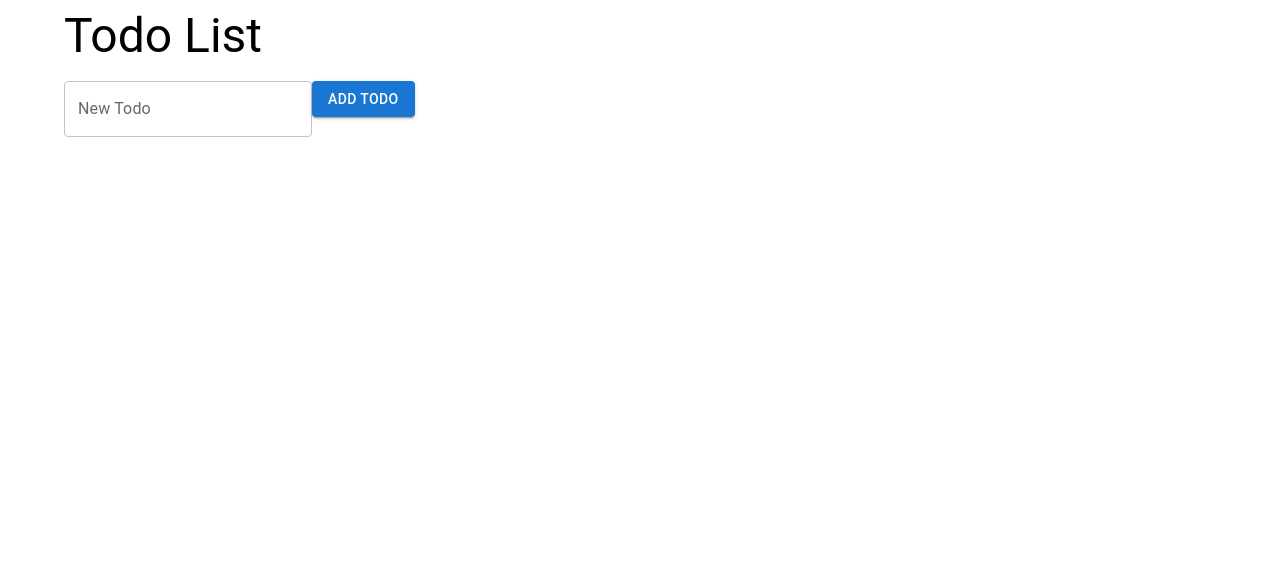
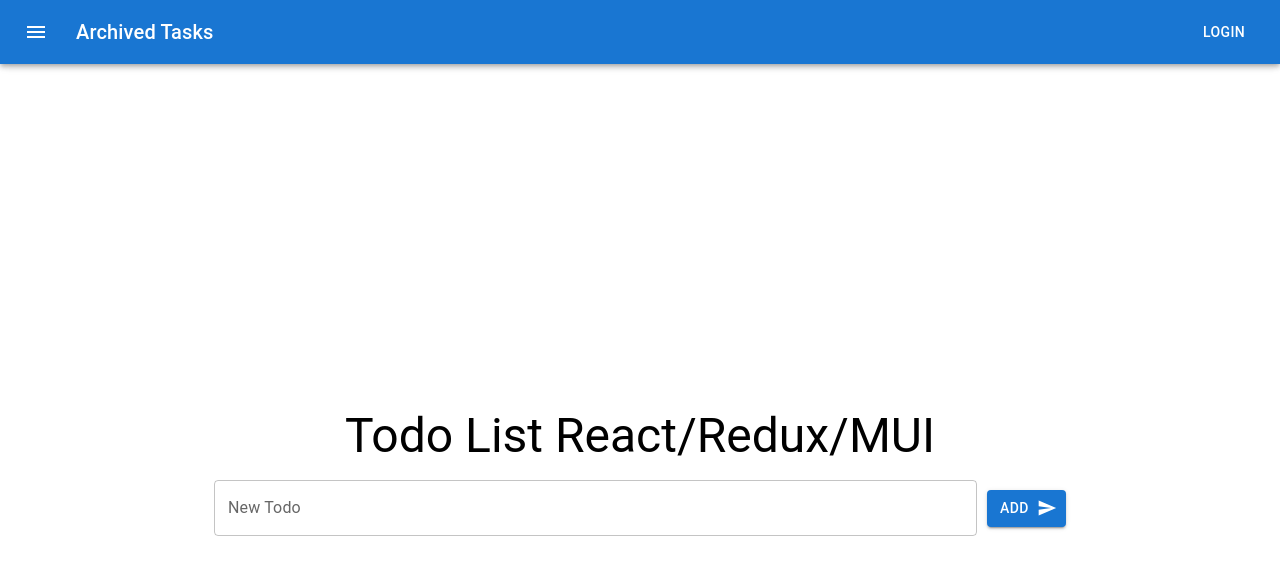
Before and after one commit to SachaSST/Redux-React-MUI, a React (Create React App) app: page / in a window 1280 px wide. Shown: the top 574 px of the page. Built offline with nearby package versions, Linux system fonts and the light colour scheme.

Commit message:
fix bug archive bar

```diff
--- a/src/App.js
+++ b/src/App.js
@@ -1,17 +1,40 @@
 import React from 'react';
 import AddTodo from './components/AddTodo';
 import TodoList from './components/TodoList';
-import { Container, Typography } from '@mui/material';
+import ArchivedMenuBar from './components/ArchivedMenuBar';
+import { Container, Typography, Box } from '@mui/material';
 
 const App = () => {
   return (
-    <Container>
-      <Typography variant="h3" gutterBottom>
-        Todo List
-      </Typography>
-      <AddTodo />
-      <TodoList />
-    </Container>
+    <div>
+      <ArchivedMenuBar />
+      <Container maxWidth="md" style={{ marginTop: '80px' }}>
+        <Box
+          display="flex"
+          flexDirection="column"
+          alignItems="center"
+          justifyContent="center"
+          minHeight="100vh"
+        >
+          <Box
+            width="100%"
+            display="flex"
+            flexDirection="column"
+            alignItems="center"
+            mb={2}
+            mt={2}
+          >
+            <Typography variant="h3" gutterBottom>
+              Todo List React/Redux/MUI
+            </Typography>
+            <AddTodo />
+          </Box>
+          <Box width="100%" display="flex" justifyContent="center">
+            <TodoList />
+          </Box>
+        </Box>
+      </Container>
+    </div>
   );
 };
 
--- a/src/components/AddTodo.js
+++ b/src/components/AddTodo.js
@@ -1,7 +1,8 @@
 import React, { useState } from 'react';
 import { useDispatch } from 'react-redux';
 import { addTodo } from '../features/todos/todosSlice';
-import { TextField, Button } from '@mui/material';
+import { TextField, Button, Box } from '@mui/material';
+import SendIcon from '@mui/icons-material/Send';
 
 const AddTodo = () => {
   const [text, setText] = useState('');
@@ -16,16 +17,19 @@ const AddTodo = () => {
   };
 
   return (
-    <form onSubmit={handleSubmit}>
+    <Box width="100%" component="form" onSubmit={handleSubmit} display="flex" alignItems="center" justifyContent="center">
       <TextField
+        fullWidth
         value={text}
         onChange={(e) => setText(e.target.value)}
         label="New Todo"
+        variant="outlined"
+        style={{ marginRight: '10px' }}
       />
-      <Button type="submit" variant="contained" color="primary">
-        Add Todo
+      <Button type="submit" variant="contained" endIcon={<SendIcon />}>
+        Add
       </Button>
-    </form>
+    </Box>
   );
 };
 
--- /dev/null
+++ b/src/components/ArchivedMenuBar.js
@@ -0,0 +1,60 @@
+import React, { useState } from 'react';
+import { useDispatch, useSelector } from 'react-redux';
+import { AppBar, Box, Toolbar, Typography, IconButton, Drawer, List, ListItem, ListItemText, ListItemSecondaryAction, Button } from '@mui/material';
+import MenuIcon from '@mui/icons-material/Menu';
+import RestoreIcon from '@mui/icons-material/Restore';
+import { restoreTodo } from '../features/todos/todosSlice';
+
+export default function ArchivedMenuBar() {
+  const [open, setOpen] = useState(false);
+  const dispatch = useDispatch();
+  const archivedTodos = useSelector((state) => state.todos.archived);
+
+  const toggleDrawer = (open) => (event) => {
+    if (event.type === 'keydown' && (event.key === 'Tab' || event.key === 'Shift')) {
+      return;
+    }
+    setOpen(open);
+  };
+
+  const handleRestore = (id) => {
+    dispatch(restoreTodo(id));
+  };
+
+  return (
+    <Box sx={{ flexGrow: 1 }}>
+      <AppBar position="fixed">
+        <Toolbar>
+          <IconButton
+            size="large"
+            edge="start"
+            color="inherit"
+            aria-label="menu"
+            sx={{ mr: 2 }}
+            onClick={toggleDrawer(true)}
+          >
+            <MenuIcon />
+          </IconButton>
+          <Typography variant="h6" component="div" sx={{ flexGrow: 1 }}>
+            Archived Tasks
+          </Typography>
+          <Button color="inherit">Login</Button>
+        </Toolbar>
+      </AppBar>
+      <Drawer anchor="left" open={open} onClose={toggleDrawer(false)}>
+        <List>
+          {archivedTodos.map((todo) => (
+            <ListItem button key={todo.id}>
+              <ListItemText primary={todo.text} />
+              <ListItemSecondaryAction>
+                <IconButton edge="end" onClick={() => handleRestore(todo.id)}>
+                  <RestoreIcon />
+                </IconButton>
+              </ListItemSecondaryAction>
+            </ListItem>
+          ))}
+        </List>
+      </Drawer>
+    </Box>
+  );
+}
--- a/src/components/TodoItem.js
+++ b/src/components/TodoItem.js
@@ -1,21 +1,36 @@
 import React from 'react';
 import { useDispatch } from 'react-redux';
-import { toggleTodo, removeTodo } from '../features/todos/todosSlice';
-import { ListItem, ListItemText, IconButton } from '@mui/material';
+import { toggleTodo, archiveTodo } from '../features/todos/todosSlice';
+import { ListItem, ListItemText, IconButton, Checkbox, Box } from '@mui/material';
 import DeleteIcon from '@mui/icons-material/Delete';
 
 const TodoItem = ({ todo }) => {
   const dispatch = useDispatch();
 
+  const handleToggle = () => {
+    dispatch(toggleTodo(todo.id));
+  };
+
+  const handleArchive = () => {
+    dispatch(archiveTodo(todo.id));
+  };
+
   return (
-    <ListItem
-      style={{ textDecoration: todo.completed ? 'line-through' : 'none' }}
-      onClick={() => dispatch(toggleTodo(todo.id))}
-    >
-      <ListItemText primary={todo.text} />
-      <IconButton edge="end" onClick={() => dispatch(removeTodo(todo.id))}>
-        <DeleteIcon />
-      </IconButton>
+    <ListItem>
+      <Checkbox
+        checked={todo.completed}
+        onChange={handleToggle}
+        inputProps={{ 'aria-label': 'controlled' }}
+      />
+      <ListItemText
+        primary={todo.text}
+        style={{ textDecoration: todo.completed ? 'line-through' : 'none' }}
+      />
+      <Box>
+        <IconButton edge="end" onClick={handleArchive} aria-label="delete">
+          <DeleteIcon />
+        </IconButton>
+      </Box>
     </ListItem>
   );
 };
--- a/src/components/TodoList.js
+++ b/src/components/TodoList.js
@@ -4,7 +4,7 @@ import { List } from '@mui/material';
 import TodoItem from './TodoItem';
 
 const TodoList = () => {
-  const todos = useSelector((state) => state.todos);
+  const todos = useSelector((state) => state.todos.active);
 
   return (
     <List>
--- a/src/features/todos/todosSlice.js
+++ b/src/features/todos/todosSlice.js
@@ -2,22 +2,36 @@ import { createSlice } from '@reduxjs/toolkit';
 
 const todosSlice = createSlice({
   name: 'todos',
-  initialState: [],
+  initialState: {
+    active: [],
+    archived: []
+  },
   reducers: {
     addTodo: (state, action) => {
-      state.push({ id: Date.now(), text: action.payload, completed: false });
+      state.active.push({ id: Date.now(), text: action.payload, completed: false });
     },
     toggleTodo: (state, action) => {
-      const todo = state.find(todo => todo.id === action.payload);
+      const todo = state.active.find(todo => todo.id === action.payload);
       if (todo) {
         todo.completed = !todo.completed;
       }
     },
-    removeTodo: (state, action) => {
-      return state.filter(todo => todo.id !== action.payload);
+    archiveTodo: (state, action) => {
+      const todoIndex = state.active.findIndex(todo => todo.id === action.payload);
+      if (todoIndex >= 0) {
+        const [todo] = state.active.splice(todoIndex, 1);
+        state.archived.push(todo);
+      }
     },
+    restoreTodo: (state, action) => {
+      const todoIndex = state.archived.findIndex(todo => todo.id === action.payload);
+      if (todoIndex >= 0) {
+        const [todo] = state.archived.splice(todoIndex, 1);
+        state.active.push(todo);
+      }
+    }
   },
 });
 
-export const { addTodo, toggleTodo, removeTodo } = todosSlice.actions;
+export const { addTodo, toggleTodo, archiveTodo, restoreTodo } = todosSlice.actions;
 export default todosSlice.reducer;
```
Also changed, not shown: src/components/ArchivedMenu.js (added, +47 -0 lines), src/components/ArchivedTodos.js (added, +19 -0 lines).
